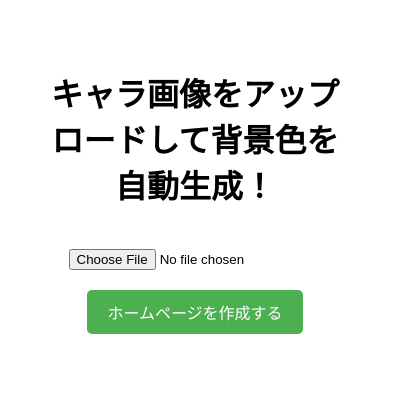
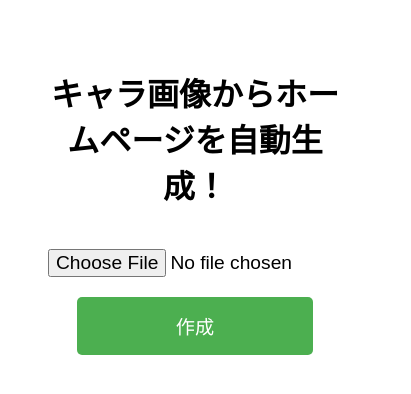
Before and after one commit to nikkumn/pek-app, a plain HTML site: page templates/index.html in a window 390 px wide. Shown: the whole page, 411 px wide, since content can reach past the window. Drawn offline with Linux system fonts and the light colour scheme.

Commit message:
Update index.html

```diff
--- a/templates/index.html
+++ b/templates/index.html
@@ -11,6 +11,7 @@
     }
     input[type="file"] {
       margin: 20px 0;
+      font-size: 1em;
     }
     button {
       padding: 10px 20px;
@@ -24,15 +25,29 @@
     button:hover {
       background-color: #45a049;
     }
+
+    /* 🔽 スマホ向けの見やすさ・押しやすさ調整 */
+    @media (max-width: 600px) {
+      input[type="file"] {
+        font-size: 1.2em;
+      }
+      button {
+        font-size: 1.2em;
+        padding: 15px 30px;
+        width: 80%;
+        max-width: 300px;
+      }
+    }
   </style>
 </head>
 <body>
-  <h1>キャラ画像をアップロードして背景色を自動生成！</h1>
+  <h1>キャラ画像からホームページを自動生成！</h1>
 
   <!-- 🔽 ここが超重要なフォーム設定です -->
-<form action="/upload" method="post" enctype="multipart/form-data">
-  <input type="file" name="file" required>
-  <button type="submit">ホームページを作成する</button>
-</form>
+  <form action="/upload" method="post" enctype="multipart/form-data">
+    <input type="file" name="file" required>
+    <br>
+    <button type="submit">作成</button>
+  </form>
 </body>
 </html>
```
